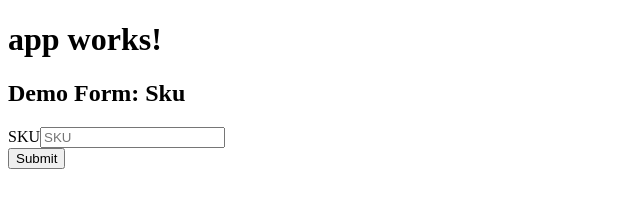
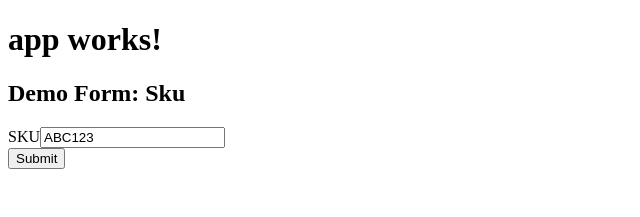
Before and after one commit to Aipakazuma/angular2-study-form, an Angular app in the folder angular2-form-demo/: page / in a window 1280 px wide. Shown: the top 217 px of the page, without its empty margins (0-640 px from the left). Built offline with nearby package versions, Linux system fonts and the light colour scheme.

Commit message:
[add] form build default value.

```diff
--- a/angular2-form-demo/src/app/form/form.component.html
+++ b/angular2-form-demo/src/app/form/form.component.html
@@ -1,7 +1,7 @@
 <div class="ui raised segment">
   <h2 class="ui header">Demo Form: Sku</h2>
-  <form #f="ngForm"
-        (ngSubmit)="onSubmit(f.value)"
+  <form [formGroup]="myForm"
+        (ngSubmit)="onSubmit(myForm.value)"
         class="ui form">
 
     <div class="field">
@@ -9,7 +9,7 @@
       <input type="text"
              id="skuInput"
              placeholder="SKU"
-             name="sku" ngModel>
+             [formControl]="myForm.controls['sku']">
     </div>
 
     <button type="submit" class="ui button">Submit</button>
--- a/angular2-form-demo/src/app/form/form.component.ts
+++ b/angular2-form-demo/src/app/form/form.component.ts
@@ -1,4 +1,5 @@
 import { Component, OnInit } from '@angular/core';
+import { FormBuilder, FormGroup } from '@angular/forms';
 
 @Component({
   selector: 'app-form',
@@ -6,14 +7,19 @@ import { Component, OnInit } from '@angular/core';
   styleUrls: ['./form.component.css']
 })
 export class FormComponent implements OnInit {
+  myForm: FormGroup;
 
-  constructor() { }
+  constructor(formBuilder: FormBuilder) {
+    this.myForm = formBuilder.group({
+      'sku': ['ABC123']
+    });
+  }
 
   ngOnInit() {
   }
 
-  onSubmit(form: any): void {
-    console.log('you submitted value:', form);
+  onSubmit(value: string): void {
+    console.log('you submitted value:', value);
   }
 
 }
```
Also changed, not shown: 1 other file (tests, documents, lock files or other folders).
